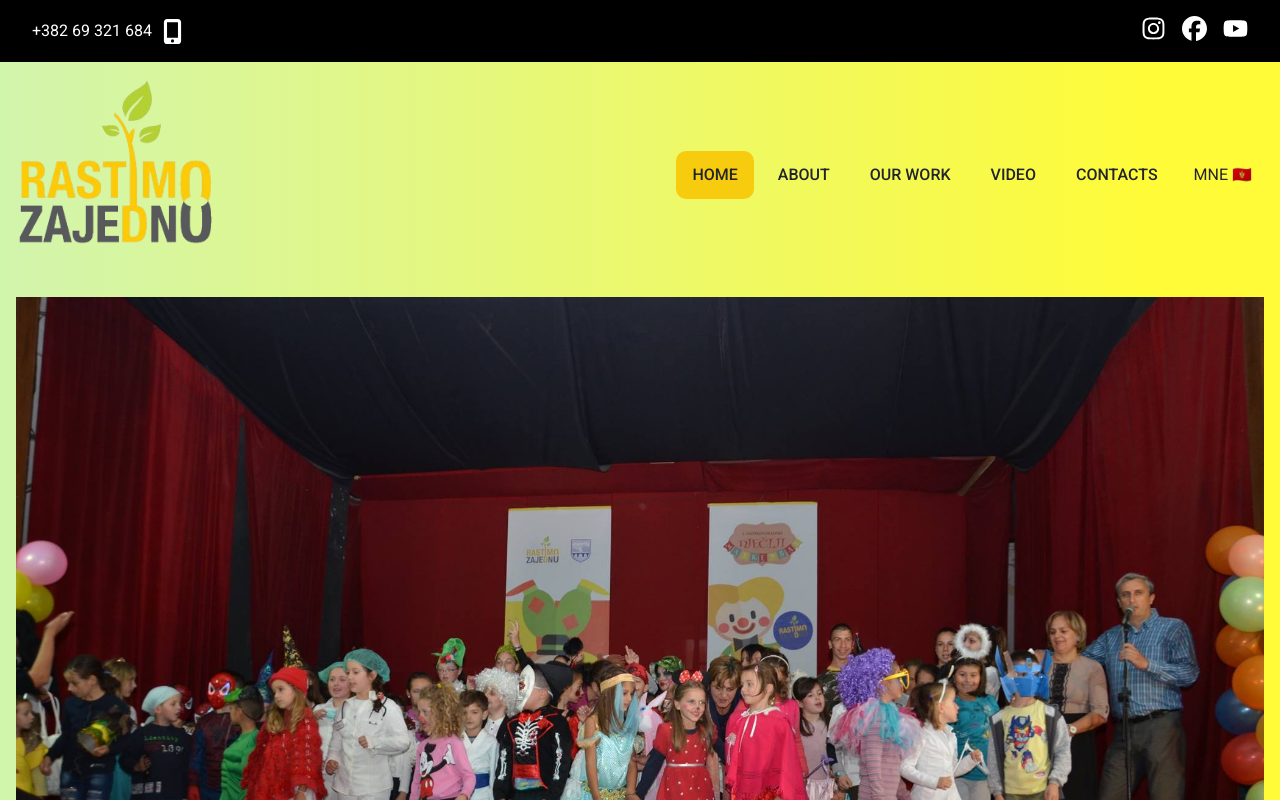
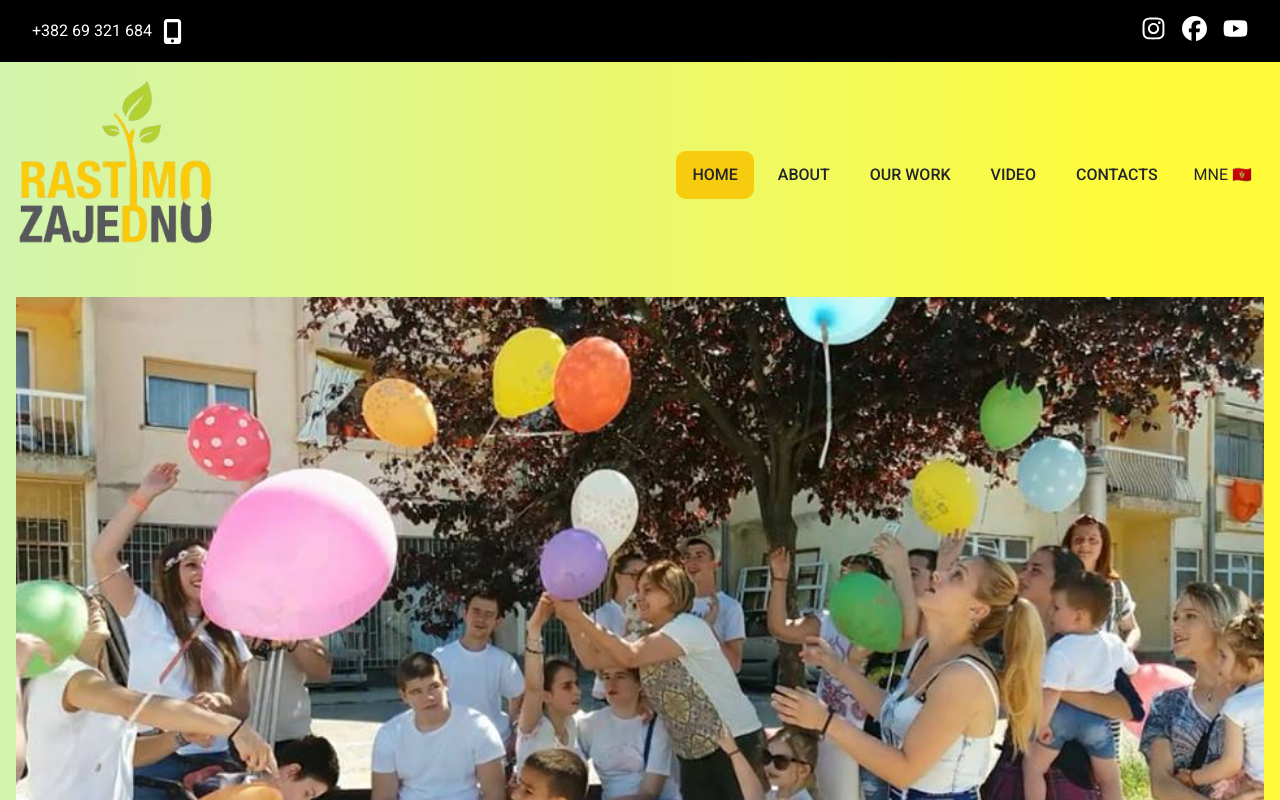
Before and after one commit to Blackk88/RastimoZajedno, a React (Vite) app: page / in a window 1280 px wide. Shown: the top 800 px of the page. Built offline with nearby package versions, Linux system fonts and the light colour scheme.

Commit message:
change image

```diff
--- a/src/components/Home.tsx
+++ b/src/components/Home.tsx
@@ -1,4 +1,5 @@
 import title from '../assets/title.jpg'
+import title2 from '../assets/title2.jpg'
 import heart from '../assets/heart.png'
 import { useState } from 'react'
 import Modal from 'react-bootstrap/Modal'
@@ -15,7 +16,7 @@ function Home() {
   return (
     <main className="main">
       <img
-        src={title}
+        src={title2}
         alt="Group of children with stage and a lot of different colors balloons."
         className="img__promo"
       />
```
Also changed, not shown: src/assets/title2.jpg (added).
